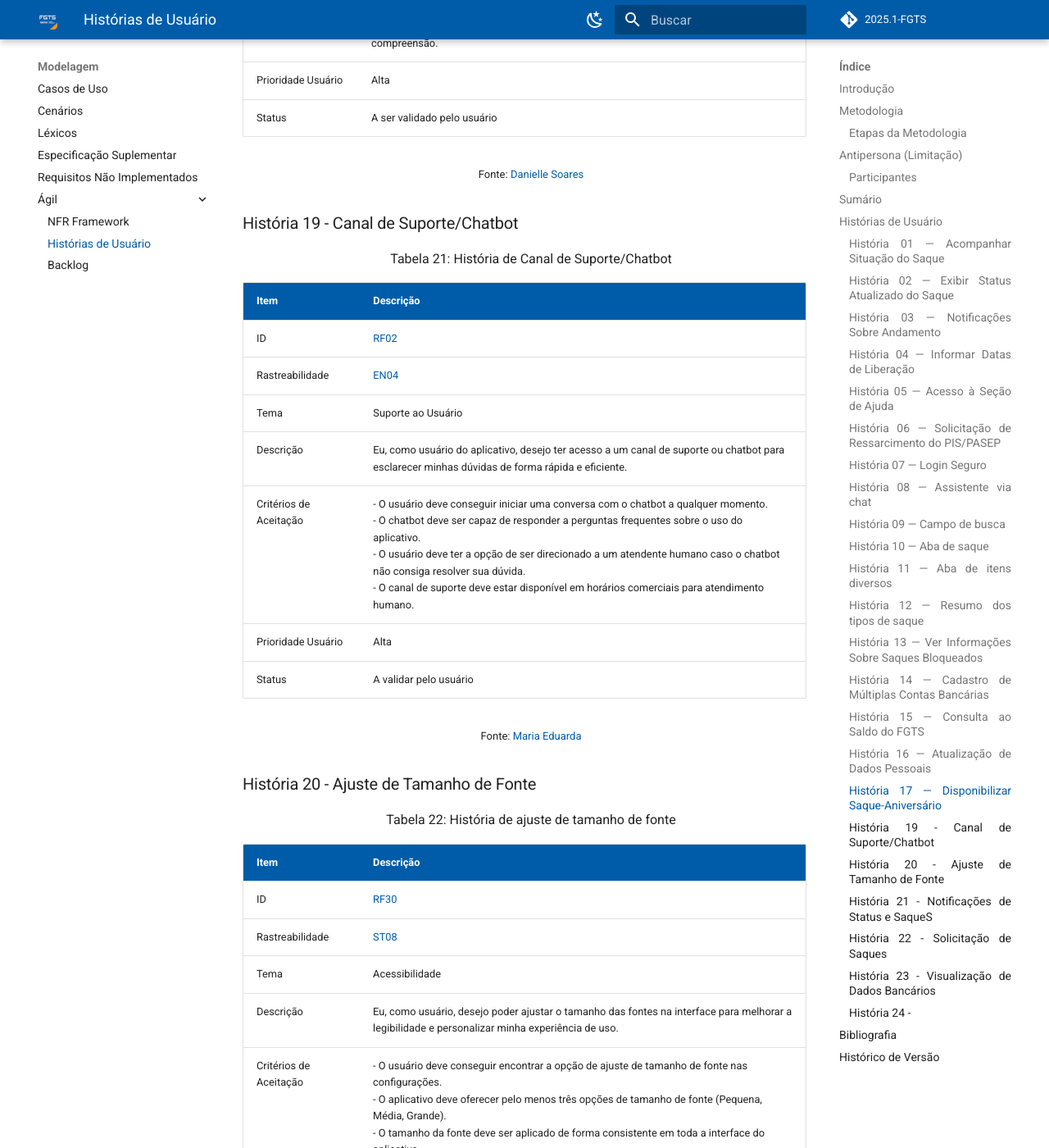
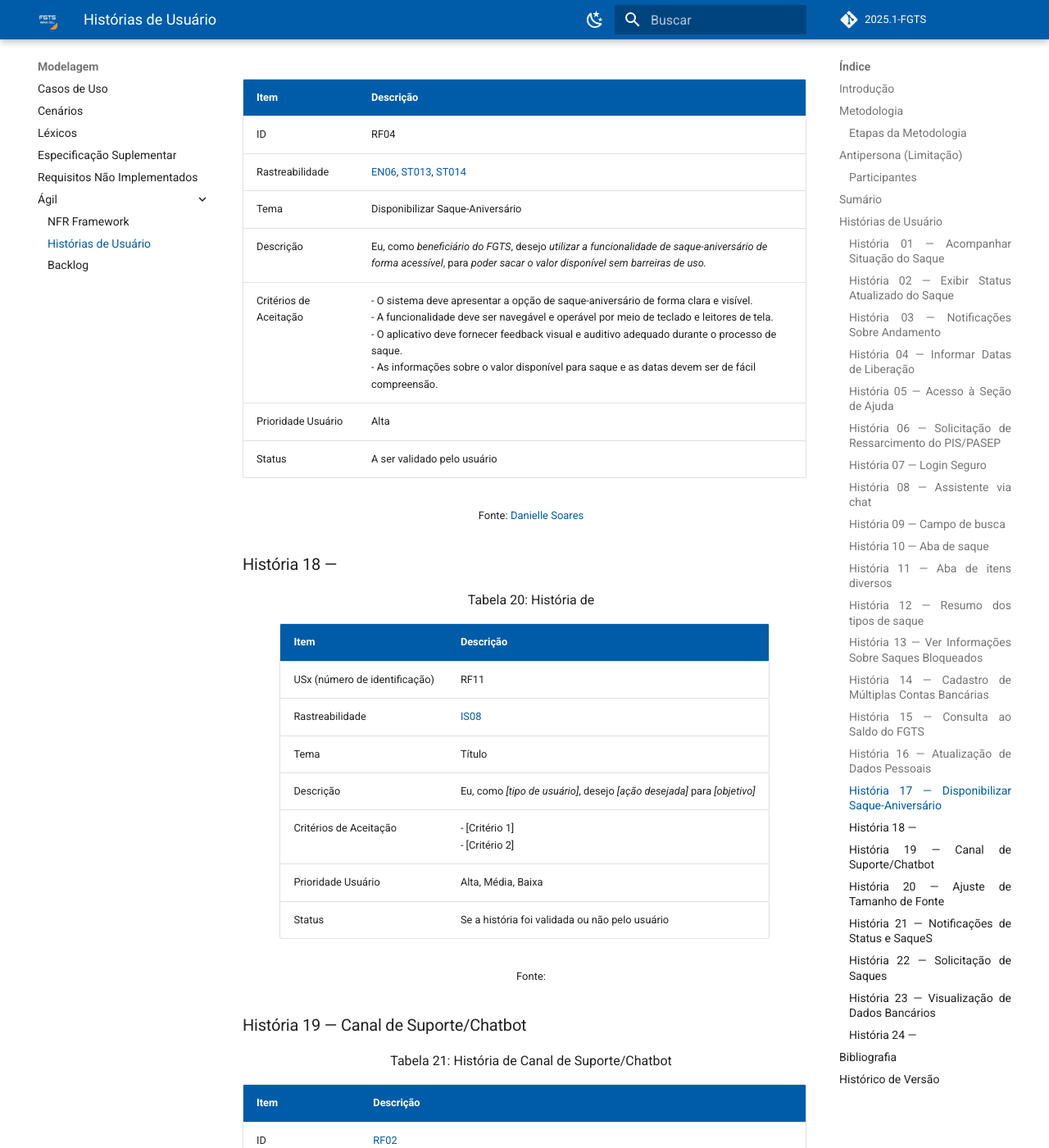
Before and after one commit to eduardodpms/REQ-FGTS, an MkDocs documentation site: the page built from docs/Modelagem-Agil/HistoriasDeUsuario.md, in a window 1280 px wide and 1400 px high, scrolled down 13802 px. Shown: the whole window at 82% size. Built offline with MkDocs 1.6.1 and Material for MkDocs 9.7.7, drawn with Linux system fonts in a browser that asks for light colours; comment, search, counter and statistics services are not loaded; some of the changed text lies outside the part shown.

Commit message:
update: Adicionando atualizaçao ao sumario e na pagina

```diff
--- a/docs/Modelagem-Agil/HistoriasDeUsuario.md
+++ b/docs/Modelagem-Agil/HistoriasDeUsuario.md
@@ -101,7 +101,7 @@ Para cada história, foram definidos critérios claros e objetivos que garantem
     <tr><td align="center">Enzo Emir</td><td align="center">--/05/2025</td><td align="center">00:00</td></tr>
     <tr><td align="center">Leticia Arisa</td><td align="center">--/05/2025</td><td align="center">00:00</td></tr>
     <tr><td align="center">Marcelo Makoto</td><td align="center">28/05/2025</td><td align="center">21:50</td></tr>
-    <tr><td align="center">Maria Eduarda</td><td align="center">--/05/2025</td><td align="center">00:00</td></tr>
+    <tr><td align="center">Maria Eduarda</td><td align="center">30/05/2025</td><td align="center">00:30</td></tr>
     <tr><td align="center">Victor Pontual</td><td align="center">--/05/2025</td><td align="center">00:00</td></tr>
   </tbody>
 </table>
@@ -122,6 +122,10 @@ Para cada história, foram definidos critérios claros e objetivos que garantem
 **Requisito RF01 (EN03)**
 
 - [H04 – Informar Datas de Liberação](#h04)
+
+**Requisito RF02 (EN04)**
+
+- [H19 – Canal de Suporte/Chatbot](#h19)
 
 **Requisito RF03 (EN05)**
 
@@ -170,6 +174,22 @@ Para cada história, foram definidos critérios claros e objetivos que garantem
 **Requisito RF26 (ST02)**
 
 - [H12 – Resumo dos tipos de saque](#h12)
+
+**Requisito RF27 (ST02)**
+
+- [H21 – Notificações de Status e SaqueS](#h21)
+
+**Requisito RF28 (IS05, EN02)**
+
+- [H22 – Solicitação de Saques](#h22)
+
+**Requisito RF30 (OB07)**
+
+- [H20 – Ajuste de Tamanho de Fonte](#h20)
+
+**Requisito RF31 (IS08)**
+
+- [H23 – Visualização de Dados Bancários](#h23)
 
 **Requisito RF35 (IS12)**
 
@@ -613,7 +633,55 @@ A tabela [2](#tabela-modelo) será utilizada como modelo para a elaboração das
 
 <font size="2"><p style="text-align: center">Fonte: [Danielle Soares](https://github.com/danielle-soaress)</p></font>
 
-### <a name="h13"></a> História 19 - Canal de Suporte/Chatbot
+### <a name="h24"></a> História 18 —
+
+<font size="3"><p style="text-align: center">Tabela 20: História de</p></font>
+
+<div align="center">
+<table>
+  <thead>
+    <tr>
+      <th><strong>Item</strong></th>
+      <th><strong>Descrição</strong></th>
+    </tr>
+  </thead>
+  <tbody>
+    <tr>
+      <td>USx (número de identificação)</td>
+      <td>RF11</td>
+    </tr>
+    <tr>
+      <td>Rastreabilidade</td>
+      <td> <a href="https://requisitos-de-software.github.io/2025.1-FGTS/Elicitacao/Tecnicas-de-Elicitacao/Introspeccao/#IS_RF">IS08</a></td>
+    <tr>
+      <td>Tema</td>
+      <td>Título</td>
+    </tr>
+    <tr>
+      <td>Descrição</td>
+      <td>Eu, como <em>[tipo de usuário]</em>, desejo <em>[ação desejada]</em> para <em>[objetivo]</em></td>
+    </tr>
+    <tr>
+      <td>Critérios de Aceitação</td>
+      <td>- [Critério 1] <br> - [Critério 2]</td>
+    </tr>
+    <tr>
+      <td>Prioridade Usuário</td>
+      <td>Alta, Média, Baixa</td>
+    </tr>
+    <tr>
+      <td>Status</td>
+      <td>Se a história foi validada ou não pelo usuário</td>
+    </tr>
+    </tr>
+  </tbody>
+</table>
+</div>
+
+<font size="2"><p style="text-align: center">Fonte: </p></font>
+
+
+### <a name="h19"></a> História 19 — Canal de Suporte/Chatbot
 
 <font size="3"><p style="text-align: center">Tabela 21: História de Canal de Suporte/Chatbot</p></font>
 
@@ -660,7 +728,7 @@ A tabela [2](#tabela-modelo) será utilizada como modelo para a elaboração das
 
 <font size="2"><p style="text-align: center">Fonte: [Maria Eduarda](https://github.com/dudaa28)</p></font>
 
-### <a name="h13"></a> História 20 - Ajuste de Tamanho de Fonte
+### <a name="h20"></a> História 20 — Ajuste de Tamanho de Fonte
 
 <font size="3"><p style="text-align: center">Tabela 22: História de ajuste de tamanho de fonte</p></font>
 
@@ -707,7 +775,7 @@ A tabela [2](#tabela-modelo) será utilizada como modelo para a elaboração das
 
 <font size="2"><p style="text-align: center">Fonte: [Maria Eduarda](https://github.com/dudaa28)</p></font>
 
-### <a name="h13"></a> História 21 - Notificações de Status e SaqueS
+### <a name="h21"></a> História 21 — Notificações de Status e SaqueS
 
 <font size="3"><p style="text-align: center">Tabela 23: História de notificações de status e saque</p></font>
 
@@ -756,7 +824,7 @@ A tabela [2](#tabela-modelo) será utilizada como modelo para a elaboração das
 
 <font size="2"><p style="text-align: center">Fonte: [Maria Eduarda](https://github.com/dudaa28)</p></font>
 
-### <a name="h13"></a> História 22 - Solicitação de Saques
+### <a name="h22"></a> História 22 — Solicitação de Saques
 
 <font size="3"><p style="text-align: center">Tabela 24: História de solicitação de saques</p></font>
 
@@ -806,7 +874,7 @@ A tabela [2](#tabela-modelo) será utilizada como modelo para a elaboração das
 
 <font size="2"><p style="text-align: center">Fonte: [Maria Eduarda](https://github.com/dudaa28)</p></font>
 
-### <a name="h13"></a> História 23 - Visualização de Dados Bancários
+### <a name="h23"></a> História 23 — Visualização de Dados Bancários
 
 <font size="3"><p style="text-align: center">Tabela 25: História de visualização de dados bancários</p></font>
 
@@ -853,7 +921,7 @@ A tabela [2](#tabela-modelo) será utilizada como modelo para a elaboração das
 
 <font size="2"><p style="text-align: center">Fonte: [Maria Eduarda](https://github.com/dudaa28)</p></font>
 
-### <a name="h13"></a> História 24 -
+### <a name="h24"></a> História 24 —
 
 <font size="3"><p style="text-align: center">Tabela 26: História de</p></font>
 
@@ -916,3 +984,5 @@ A tabela [2](#tabela-modelo) será utilizada como modelo para a elaboração das
 | 1.4    | 29/05/2025 | Adição do modelo de tabela | [Danielle Soares](https://github.com/danielle-soaress) | [Maria Eduarda](https://github.com/dudaa28) |
 | 1.5    | 30/05/2025 | Adicionando Histórias 13 a 18 | [Danielle Soares](https://github.com/danielle-soaress) | [Maria Eduarda](https://github.com/dudaa28)  |
 | 1.6    | 30/05/2025 | Adicionando Histórias 19 a 24 | [Maria Eduarda](https://github.com/dudaa28) | -  |
+| 1.7    | 30/05/2025 | Adicionando fonte tabelas | [Maria Eduarda](https://github.com/dudaa28) | -  |
+| 1.8    | 30/05/2025 | Atualizando sumário | [Maria Eduarda](https://github.com/dudaa28) | -  |
```
